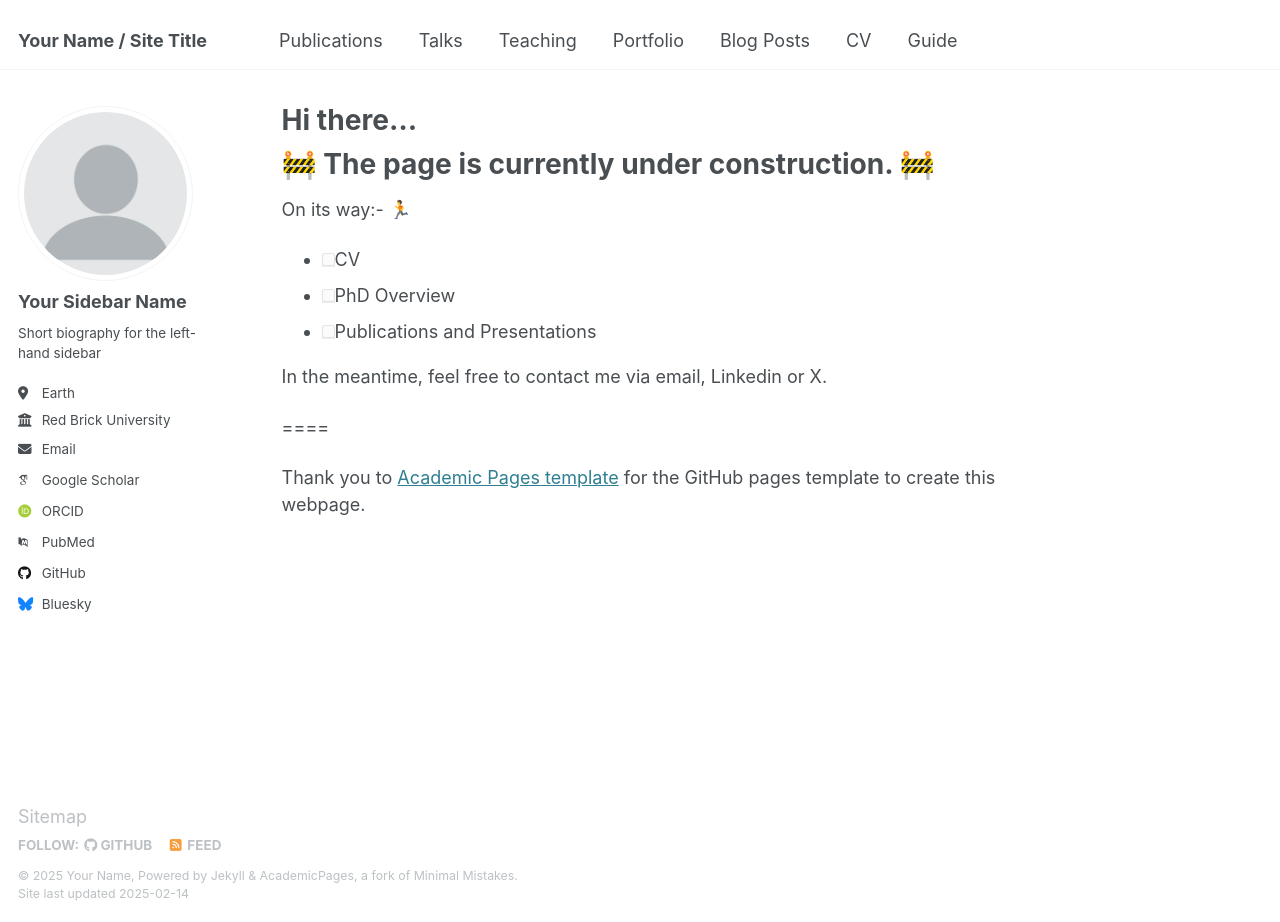
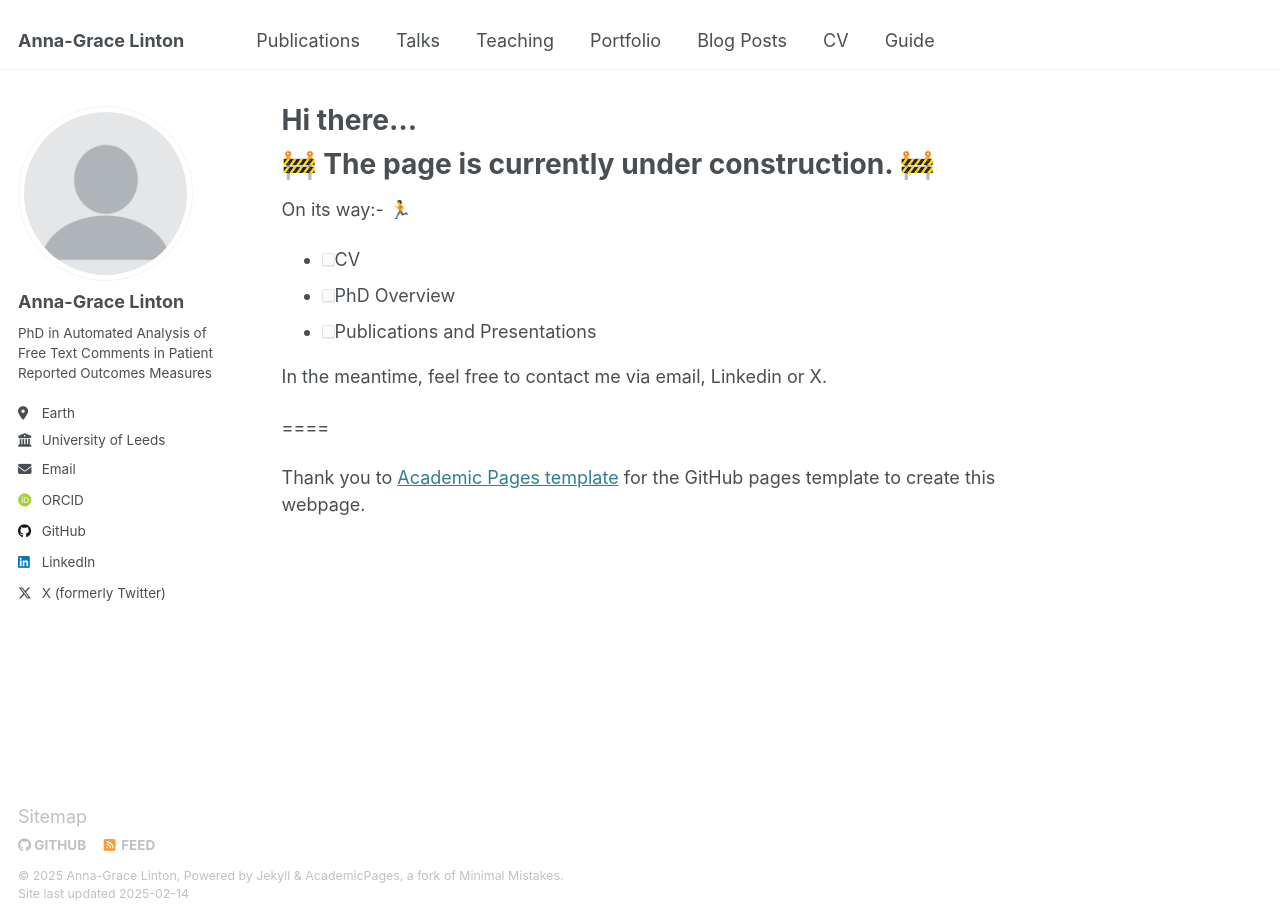
Before and after one commit to AnnaLinton/annalinton.github.io, a Jekyll site: the page built from _pages/about.md, in a window 1280 px wide and 922 px high. Built offline with Jekyll 4.4.1, drawn with Linux system fonts in a browser that asks for light colours; some web fonts are replaced.

Commit message:
Update _config.yml

```diff
--- a/_config.yml
+++ b/_config.yml
@@ -7,15 +7,15 @@
 # server process.
 
 # Basic Site Settings
-locale                   : "en-US"
+locale                   : "en-UK"
 site_theme               : "default"
-title                    : "Your Name / Site Title"
+title                    : "Anna-Grace Linton"
 title_separator          : "-"
-name                     : &name "Your Name"
-description              : &description "personal description"
-url                      : https://academicpages.github.io # the base hostname & protocol for your site e.g. "https://[your GitHub username].github.io"
+name                     : &name "Anna-Grace Linton"
+description              : &description "in PhD Limbo"
+url                      : https://annagracelinton.github.io # the base hostname & protocol for your site e.g. "https://[your GitHub username].github.io"
 baseurl                  : "" # the subpath of your site, e.g. "/blog"
-repository               : "academicpages/academicpages.github.io"
+repository               : "AnnaLinton/annagracelinton.github.io"
 
 # Site Author - The following control what appear as part of the author content on the side bar.
 #               If a field is blank the icon and link will not appear, otherwise it will be shown.
@@ -23,34 +23,34 @@ repository               : "academicpages/academicpages.github.io"
 author:
   # Biographic information
   avatar           : "profile.png"
-  name             : "Your Sidebar Name"
+  name             : "Anna-Grace Linton"
   pronouns         : # example: "she/her"
-  bio              : "Short biography for the left-hand sidebar"
+  bio              : "PhD in Automated Analysis of Free Text Comments in Patient Reported Outcomes Measures"
   location         : "Earth"
-  employer         : "Red Brick University"
+  employer         : "University of Leeds"
   uri              : # URL
-  email            : "none@example.org"
+  email            : "scagsl@leeds.ac.uk"
 
   # Academic websites
-  arxiv            : # URL - Update with the correct link to your profile
-  googlescholar    : "https://scholar.google.com/citations?user=PS_CX0AAAAAJ"
-  impactstory      : # URL
+  # arxiv            : # URL - Update with the correct link to your profile
+  # googlescholar    : "https://scholar.google.com/citations?user=PS_CX0AAAAAJ"
+  # impactstory      : # URL
   orcid            : "http://orcid.org/yourorcidurl"
-  semantic         : # URL
-  pubmed           : "https://www.ncbi.nlm.nih.gov/pubmed/?term=john+snow"
-  researchgate     : # URL
-  scopus           : # URL
+  # semantic         : # URL
+  # pubmed           : "https://www.ncbi.nlm.nih.gov/pubmed/?term=john+snow"
+  # researchgate     : # URL
+  # scopus           : # URL
 
   # Repositories and software development
   bitbucket        : # Username - Update with your username on the site
   codepen          : # Username
   dribbble         : # Username
-  github           : "academicpages"
+  github           : "AnnaLinton"
   kaggle           : # Username
   stackoverflow    : # User number or user number and name (i.e., use "1" or "1/jeff-atwood")
 
   # Social media
-  bluesky          : "bsky.app" # Replace this with you Bluesky username
+  # bluesky          : "bsky.app" # Replace this with you Bluesky username
   facebook         : # Username
   flickr           : # Username
   foursquare       : # Username
@@ -59,7 +59,7 @@ author:
   keybase          : # Username
   instagram        : # Username
   lastfm           : # Username
-  linkedin         : # Username
+  linkedin         : www.linkedin.com/in/agl-ai
   mastodon         : # URL
   medium           : # URL
   pinterest        : # Username
@@ -67,7 +67,7 @@ author:
   steam            : # Username
   telegram         : # URL
   tumblr           : # Username
-  twitter          : # Username for X / Twitter
+  twitter          : Linton_AG
   vine             : # Username
   weibo            : # Username
   wikipedia        : # Username
```
